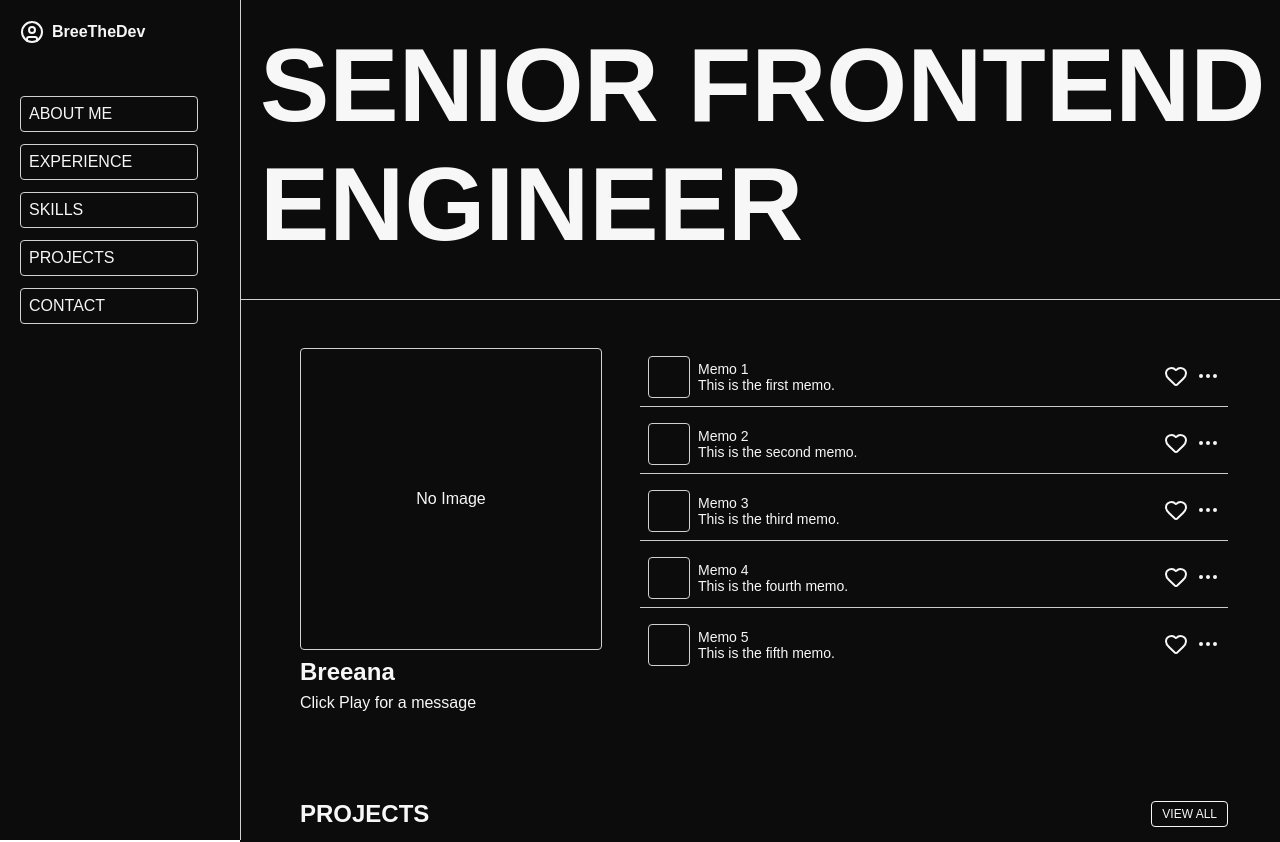
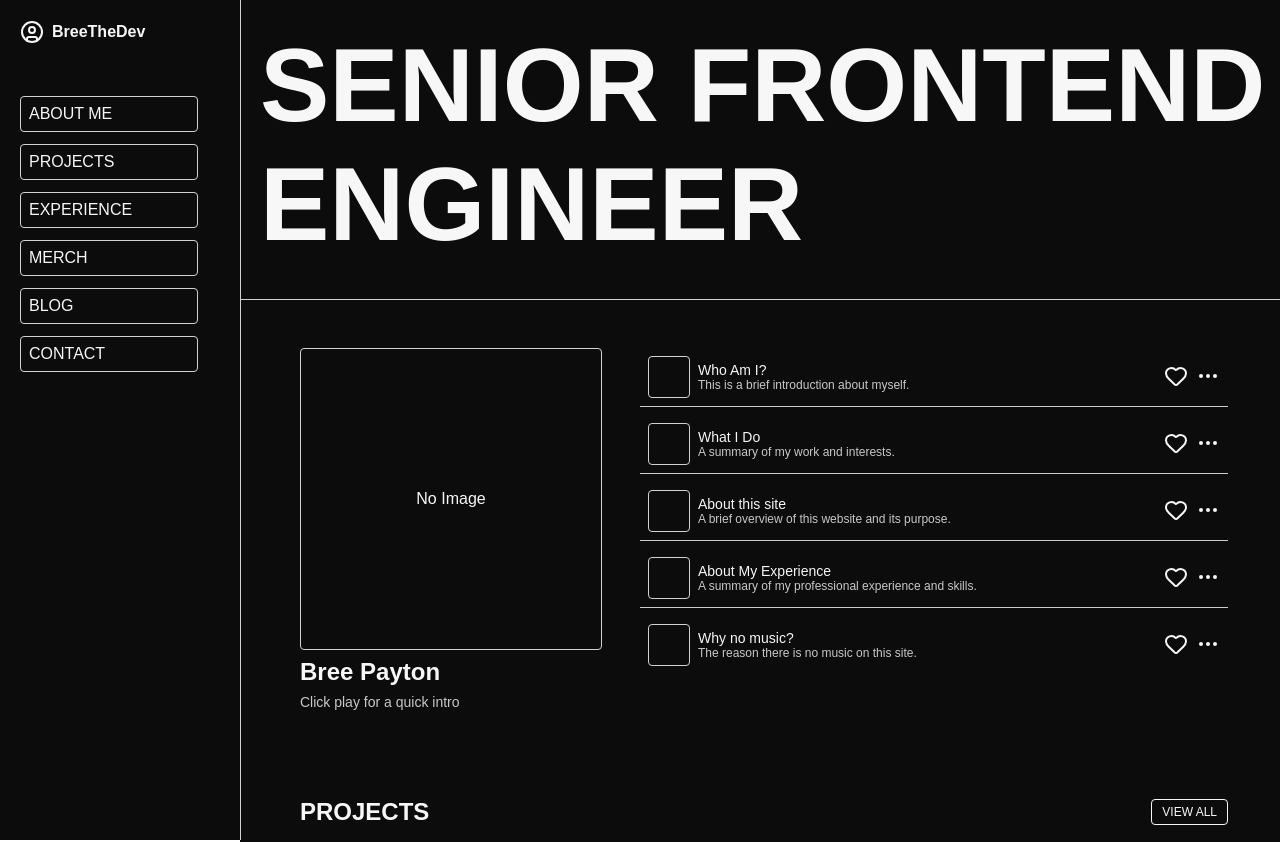
Before and after one commit to breethedev/btd-portfolio, a Next.js app: page / in a window 1280 px wide. Shown: the top 842 px of the page. Built offline with nearby package versions, Linux system fonts and the light colour scheme; a web font is replaced by a local one.

Commit message:
fix: fixed sidebar links and order

```diff
--- a/app/components/Card/Card.tsx
+++ b/app/components/Card/Card.tsx
@@ -47,7 +47,10 @@ export const Card = ({ image, title, description, link, onClick, className, size
       ) : (
         <PlaceholderImage />
       )}
+      <div className={s["card-body"]}>
         {title && <h2 className={s["card-title"]}>{title}</h2>}
+        {description || link ? (
+          <div className={s["card-content"]}>
             {description && <p className={s["card-description"]}>{description}</p>}
             {link && (
               <Link href={link} className={s["card-link"]}>
@@ -55,5 +58,8 @@ export const Card = ({ image, title, description, link, onClick, className, size
               </Link>
             )}
           </div>
+        ) : null}
+      </div>
+    </div>
   );
 };
--- a/app/components/Card/card.module.css
+++ b/app/components/Card/card.module.css
@@ -18,3 +18,15 @@
 .card-title {
   margin: var(--btd-space-2) 0;
 }
+
+.card-body {
+  display: flex;
+  flex-direction: column;
+  justify-content: space-between;
+  height: calc(100% - 200px);
+}
+
+.card-description {
+  opacity: 0.8;
+  font-size: 14px;
+}
--- a/app/components/Carousel/carousel.module.css
+++ b/app/components/Carousel/carousel.module.css
@@ -4,6 +4,7 @@
   flex-direction: column;
   justify-content: center;
   padding: 20px;
+  max-height: 400px;
 }
 
 .carousel-header-container {
@@ -24,6 +25,11 @@
   border-radius: var(--btd-radius-sm);
   font-size: var(--btd-space-3);
   text-transform: uppercase;
+  cursor: pointer;
+}
+
+.carousel-action:hover {
+  opacity: 0.8;
 }
 
 .carousel-items {
--- a/app/components/Table/Table.tsx
+++ b/app/components/Table/Table.tsx
@@ -37,7 +37,7 @@ const Item = ({ name, description, image, icons }: TableItemProps) => {
         </div>
         <div className={s["item-details"]}>
           <p>{name}</p>
-          <p>{description}</p>
+          <p className={s["item-description"]}>{description}</p>
         </div>
       </div>
       <div className={s["item-icons"]}>
--- a/app/components/Table/table.module.css
+++ b/app/components/Table/table.module.css
@@ -42,6 +42,11 @@
   gap: var(--btd-space-2);
 }
 
+.item-description {
+  opacity: 0.8;
+  font-size: 12px;
+}
+
 .placeholder {
   /* Style for placeholder text */
   height: var(--btd-space-10);
--- a/app/constants.ts
+++ b/app/constants.ts
@@ -2,7 +2,7 @@ import { TableItemProps, CardProps } from "./components";
 import { Ellipsis, Heart } from "lucide-react";
 
 export const SUMMARY = {
-  first_name: "Breeana",
+  first_name: "Bree",
   last_name: "Payton",
   title: "Senior Frontend Engineer",
   interest: ["Software Engineering", "Photograhy", "Web Design"],
@@ -16,21 +16,26 @@ export const SECTIONS = {
     description: "A passionate software engineer with a love for creating innovative solutions.",
     path: "/about",
   },
+  PROJECTS: {
+    title: "Projects",
+    description: "A portfolio of projects showcasing my skills and creativity.",
+    path: "/projects",
+  },
   EXPERIENCE: {
     title: "Experience",
     description:
       "Over 5 years of experience in full-stack development, specializing in React and Node.js.",
     path: "/experience",
   },
-  SKILLS: {
-    title: "Skills",
-    description: "Proficient in JavaScript, TypeScript, React, Node.js, and more.",
-    path: "/skills",
+  MERCH: {
+    title: "Merch",
+    description: "Check out my merchandise and support my work.",
+    path: "/merch",
   },
-  PROJECTS: {
-    title: "Projects",
-    description: "A portfolio of projects showcasing my skills and creativity.",
-    path: "/projects",
+  BLOG: {
+    title: "Blog",
+    description: "Read my latest articles on software development and technology.",
+    path: "/blog",
   },
   CONTACT: {
     title: "Contact",
@@ -50,36 +55,36 @@ export const SectionNames = {
 export const TOP_FIVE_MEMOS: TableItemProps[] = [
   {
     id: "1",
-    name: "Memo 1",
-    description: "This is the first memo.",
+    name: "Who Am I?",
+    description: "This is a brief introduction about myself.",
     // image: "/images/memo1.jpg",
     icons: [Ellipsis, Heart],
   },
   {
     id: "2",
-    name: "Memo 2",
-    description: "This is the second memo.",
+    name: "What I Do",
+    description: "A summary of my work and interests.",
     // image: "/images/memo2.jpg",
     icons: [Ellipsis, Heart],
   },
   {
     id: "3",
-    name: "Memo 3",
-    description: "This is the third memo.",
+    name: "About this site",
+    description: "A brief overview of this website and its purpose.",
     // image: "/images/memo3.jpg",
     icons: [Ellipsis, Heart],
   },
   {
     id: "4",
-    name: "Memo 4",
-    description: "This is the fourth memo.",
+    name: "About My Experience",
+    description: "A summary of my professional experience and skills.",
     // image: "/images/memo4.jpg",
     icons: [Ellipsis, Heart],
   },
   {
     id: "5",
-    name: "Memo 5",
-    description: "This is the fifth memo.",
+    name: "Why no music?",
+    description: "The reason there is no music on this site.",
     // image: "/images/memo5.jpg",
     icons: [Ellipsis, Heart],
   },
--- a/app/page.tsx
+++ b/app/page.tsx
@@ -11,8 +11,8 @@ export default function Home() {
         <div className={s["featured-row"]}>
           <div>
             <Card
-              title={SUMMARY.first_name}
-              description={"Click Play for a message"}
+              title={`${SUMMARY.first_name} ${SUMMARY.last_name}`}
+              description="Click play for a quick intro"
               size={["300px"]}
             />
           </div>
```
Lines whose indentation alone changed are shown as unchanged.
